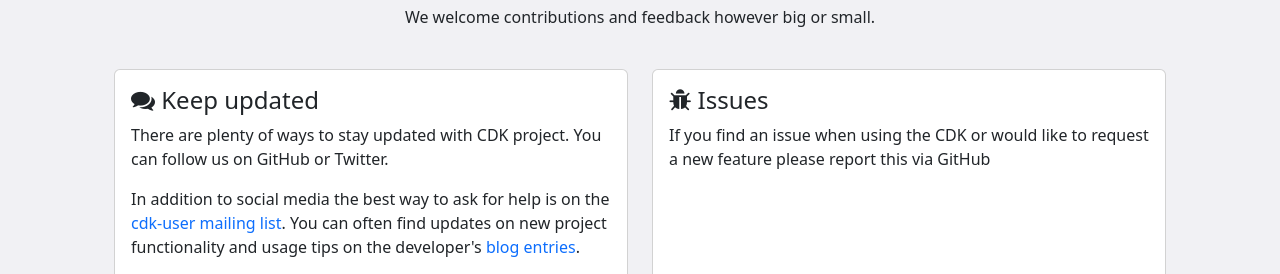
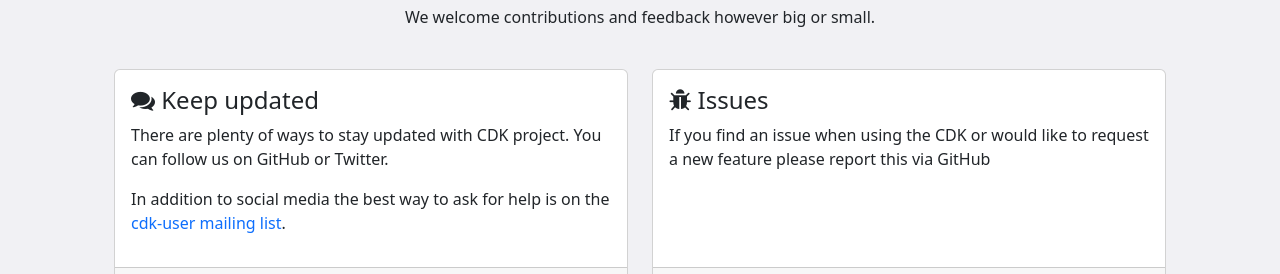
Before and after one commit to cdk/cdk.github.io, a website built with webpack: page src/index.html in a window 1280 px wide. Shown: the part 3635-3909 px from the top of the page. Built offline with nearby package versions, Linux system fonts and the light colour scheme; files whose address does not match are found by name.

Commit message:
Planet CDK has been gone for some time now.

```diff
--- a/src/index.html
+++ b/src/index.html
@@ -283,8 +283,7 @@
                     GitHub or Twitter.</p>
                   <p> In addition to social media the best way to ask for help is on the <a target="_blank"
                                                                                             href="https://lists.sourceforge.net/lists/listinfo/cdk-user">cdk-user
-                    mailing list</a>. You can often find updates on new project functionality and usage tips on the
-                    developer's <a target="_blank" href="http://pele.farmbio.uu.se/planetcdk/">blog entries</a>.</p>
+                    mailing list</a>.
                 </div>
                 <div class="card-footer">
                   <small>
```
